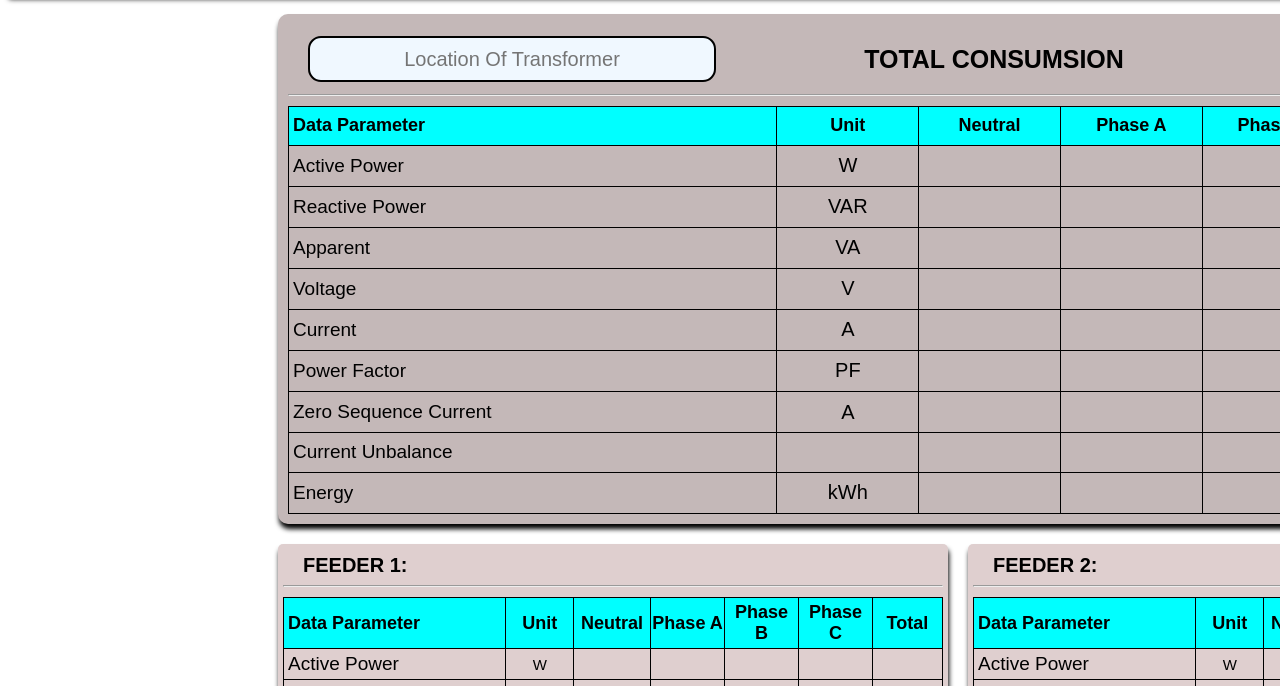
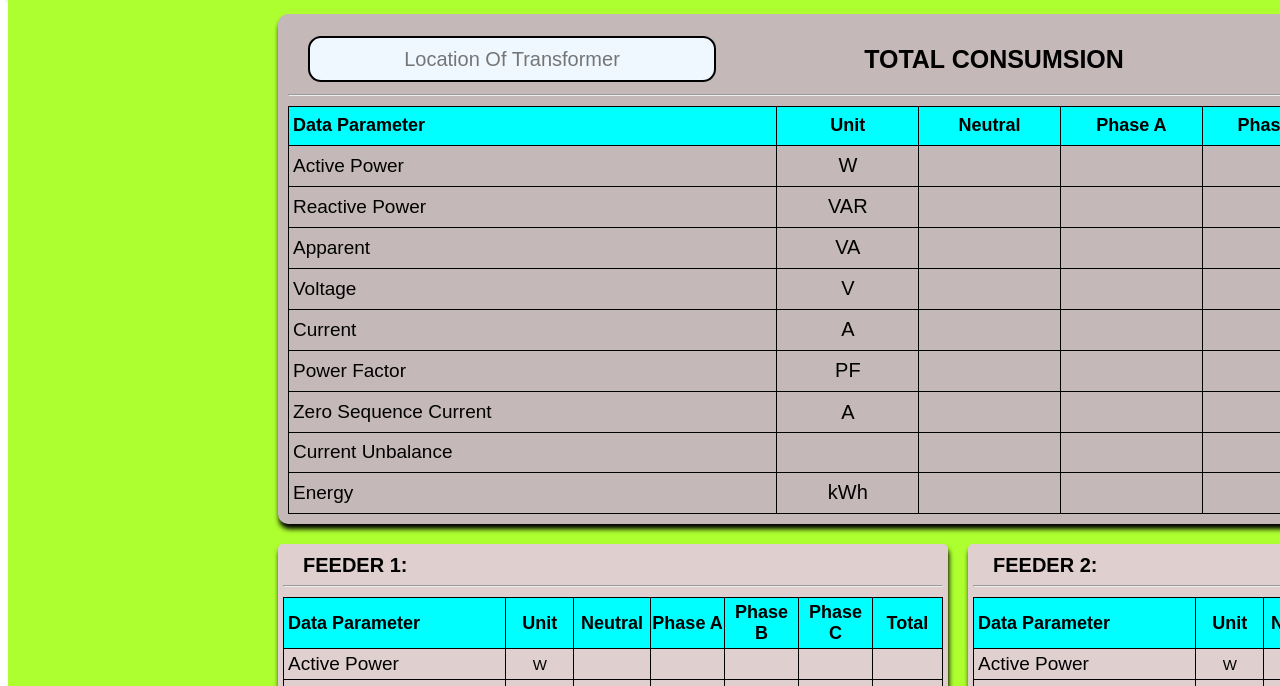
Before and after one commit to IMPROTEK4/transformer.github.io, a plain HTML site: page index.html in a window 1280 px wide. Shown: the part 114-800 px from the top of the page. Drawn offline with Linux system fonts and the light colour scheme.

Commit message:
Add files via upload

```diff
--- a/css/sensor&meter.css
+++ b/css/sensor&meter.css
@@ -228,12 +228,12 @@
 
 
 .CONTAINT{
-  display: block;
+  display: flex;
   position: relative;
   margin: auto;
   height: 1417px;
   width: 1900px;
-  /* background-color: greenyellow; */
+  background-color: greenyellow;
 }
 
 
--- a/index.html
+++ b/index.html
@@ -640,6 +640,6 @@
                 window.open('https://www.google.com/maps/place/' + inputLocation, '_blank');
             }
 
-        </script> <br><br><br><br><br><br><br><br><br><br><br><br><br><br><br><br>
+        </script>
     </body>
 </html>
```
